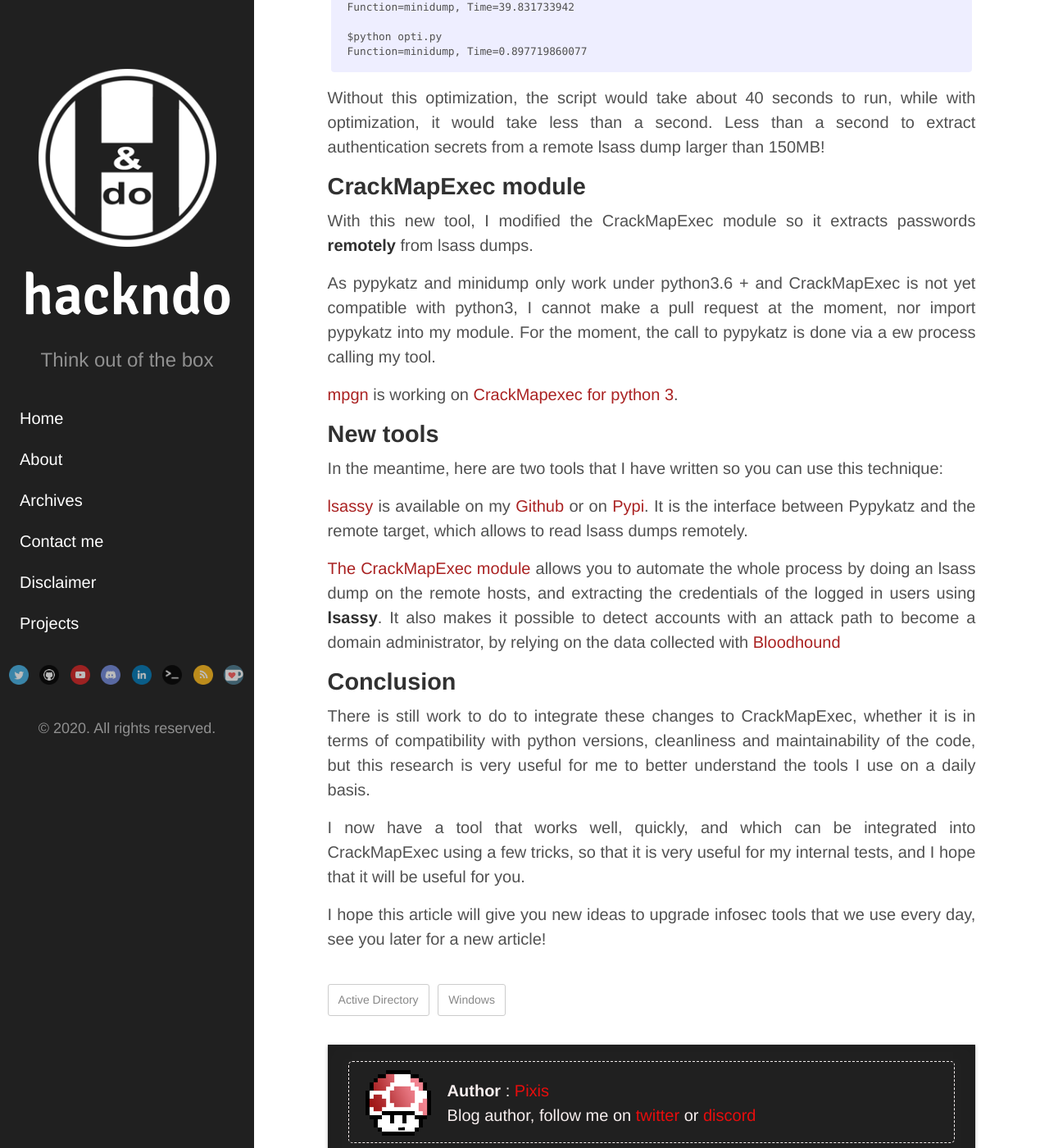
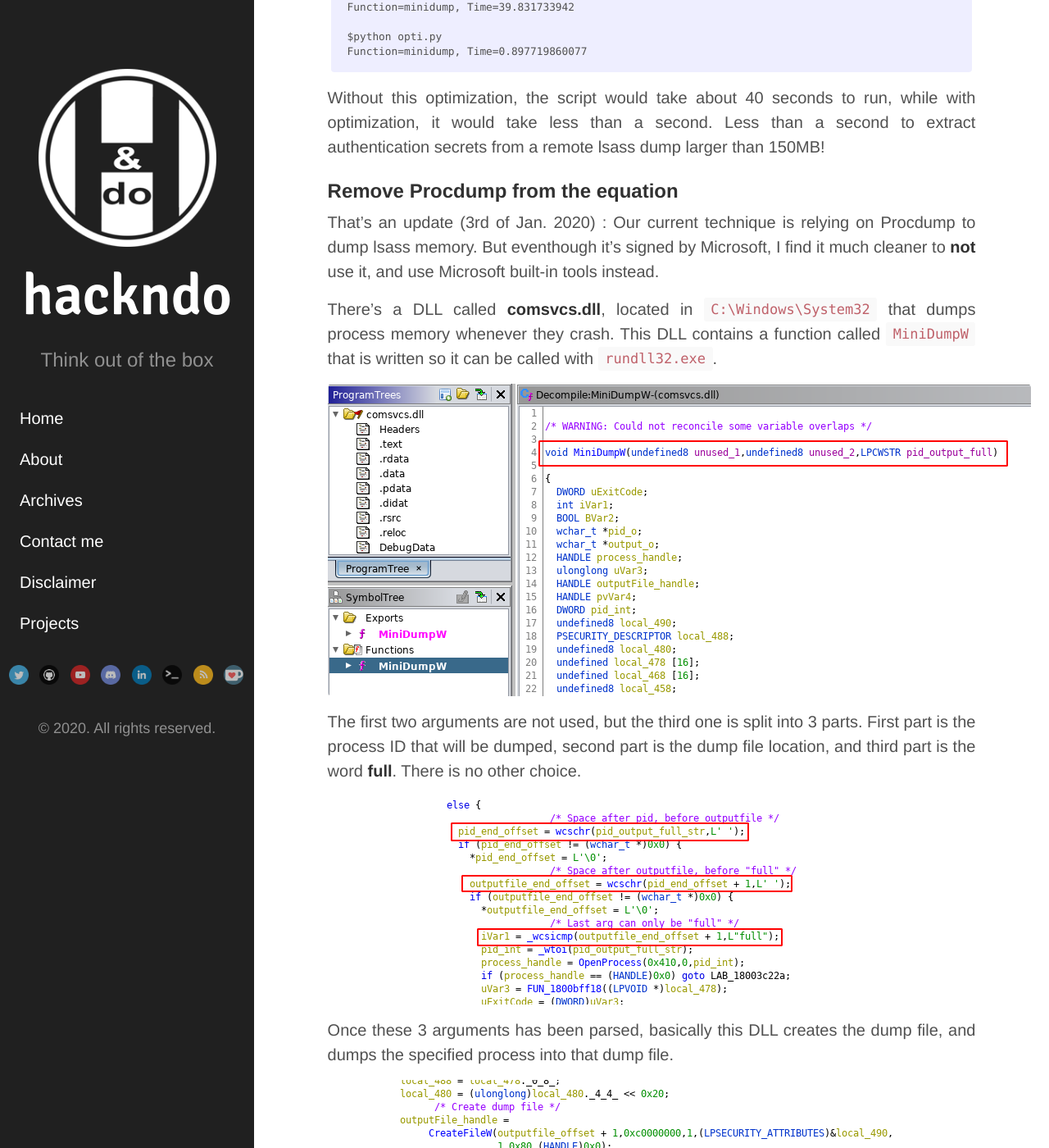
Before and after one commit to Hackndo/en.hackndo.github.io, a Jekyll site: the page built from _posts/2019-11-29-remote-lass-dump-passwords.md, in a window 1280 px wide and 1400 px high, scrolled down 12162 px. Shown: the whole window at 82% size. Built offline with Jekyll 4.4.1, drawn with Linux system fonts in a browser that asks for light colours; comment, search, counter and statistics services are not loaded; some of the changed text lies outside the part shown.

Commit message:
Add rundll32 information

```diff
--- a/_posts/2019-11-29-remote-lass-dump-passwords.md
+++ b/_posts/2019-11-29-remote-lass-dump-passwords.md
@@ -386,11 +386,30 @@
 
 Without this optimization, the script would take about 40 seconds to run, while with optimization, it would take less than a second. Less than a second to extract authentication secrets from a remote lsass dump larger than 150MB!
 
+### Remove Procdump from the equation
+
+That's an update (3rd of Jan. 2020) : Our current technique is relying on Procdump to dump lsass memory. But eventhough it's signed by Microsoft, I find it much cleaner to **not** use it, and use Microsoft built-in tools instead.
+
+There's a DLL called **comsvcs.dll**, located in `C:\Windows\System32` that dumps process memory whenever they crash. This DLL contains a function called `MiniDumpW` that is written so it can be called with `rundll32.exe`.
+
+[![comsvcs dll minidump signature](/assets/uploads/2020/01/minidump_signature.png)](/assets/uploads/2020/01/minidump_signature.png)
+
+The first two arguments are not used, but the third one is split into 3 parts. First part is the process ID that will be dumped, second part is the dump file location, and third part is the word **full**. There is no other choice.
+
+[![comsvcs dll minidump argument](/assets/uploads/2020/01/minidump_offsets.png)](/assets/uploads/2020/01/minidump_offsets.png)
+
+
+Once these 3 arguments has been parsed, basically this DLL creates the dump file, and dumps the specified process into that dump file.
+
+[![comsvcs dll minidump dump](/assets/uploads/2020/01/minidump_dump.png)](/assets/uploads/2020/01/minidump_dump.png)
+
+Thanks to this function, we can use **comsvcs.dll** to dump lsass process instead of uploading procdump and executing it.
+
 ## CrackMapExec module
 
 With this new tool, I modified the CrackMapExec module so it extracts passwords **remotely** from lsass dumps.
 
-As pypykatz and minidump only work under python3.6 + and CrackMapExec is not yet compatible with python3, I cannot make a pull request at the moment, nor import pypykatz into my module. For the moment, the call to pypykatz is done via a ew process calling my tool.
+As pypykatz and minidump only work under python3.6 + and CrackMapExec is not yet compatible with python3, I cannot make a pull request at the moment, nor import pypykatz into my module. For the moment, the call to pypykatz is done via a new process calling my tool.
 
 [mpgn](https://twitter.com/mpgn_x64) is working on [CrackMapexec for python 3](https://github.com/byt3bl33d3r/CrackMapExec/pull/323).
 
@@ -398,7 +417,7 @@
 
 In the meantime, here are two tools that I have written so you can use this technique:
 
-[lsassy](https://github.com/Hackndo/lsassy) is available on my [Github](https://github.com/Hackndo/lsassy) or on [Pypi](https://pypi.org/project/lsassy/). It is the interface between Pypykatz and the remote target, which allows to read lsass dumps remotely.
+[lsassy](https://github.com/Hackndo/lsassy) is available on my [Github](https://github.com/Hackndo/lsassy) or on [Pypi](https://pypi.org/project/lsassy/). This tool uses all the research discussed in this article to remotely dump lsass, either with the [DLL technique](#remove-procdump-from-the-equation) or the [Procdump technique](#manual-method--procdump).
 
 [The CrackMapExec module](https://github.com/Hackndo/lsassy/tree/master/cme) allows you to automate the whole process by doing an lsass dump on the remote hosts, and extracting the credentials of the logged in users using **lsassy**. It also makes it possible to detect accounts with an attack path to become a domain administrator, by relying on the data collected with [Bloodhound](/bloodhound)
 
```
Also changed, not shown: assets/uploads/2020/01/minidump_dump.png (added), assets/uploads/2020/01/minidump_offsets.png (added), assets/uploads/2020/01/minidump_signature.png (added).
